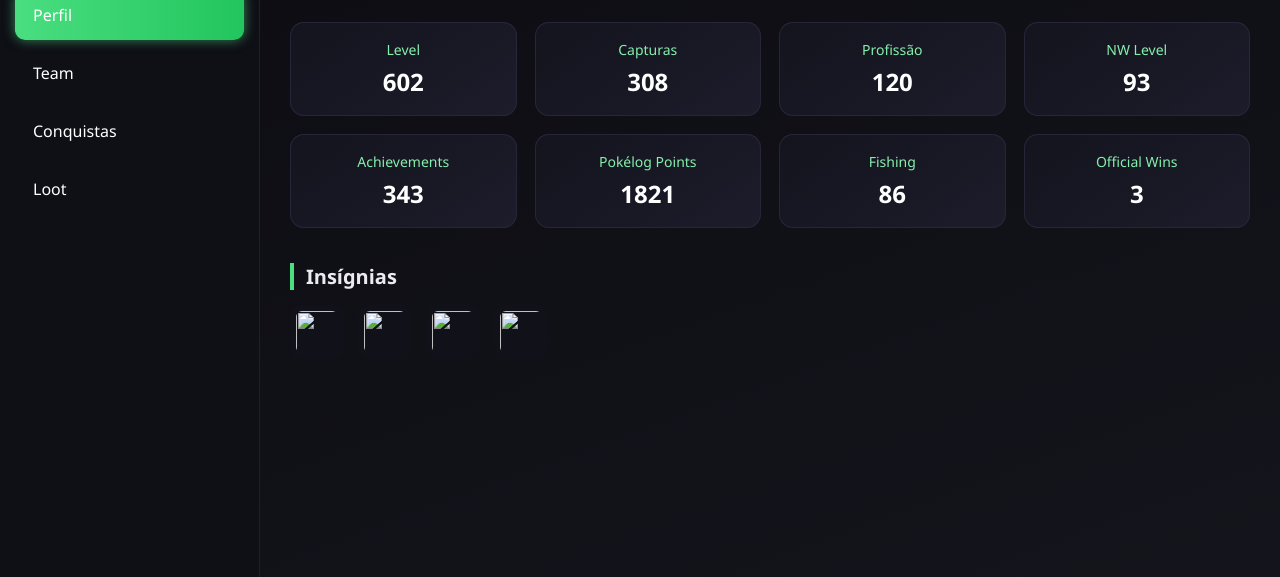
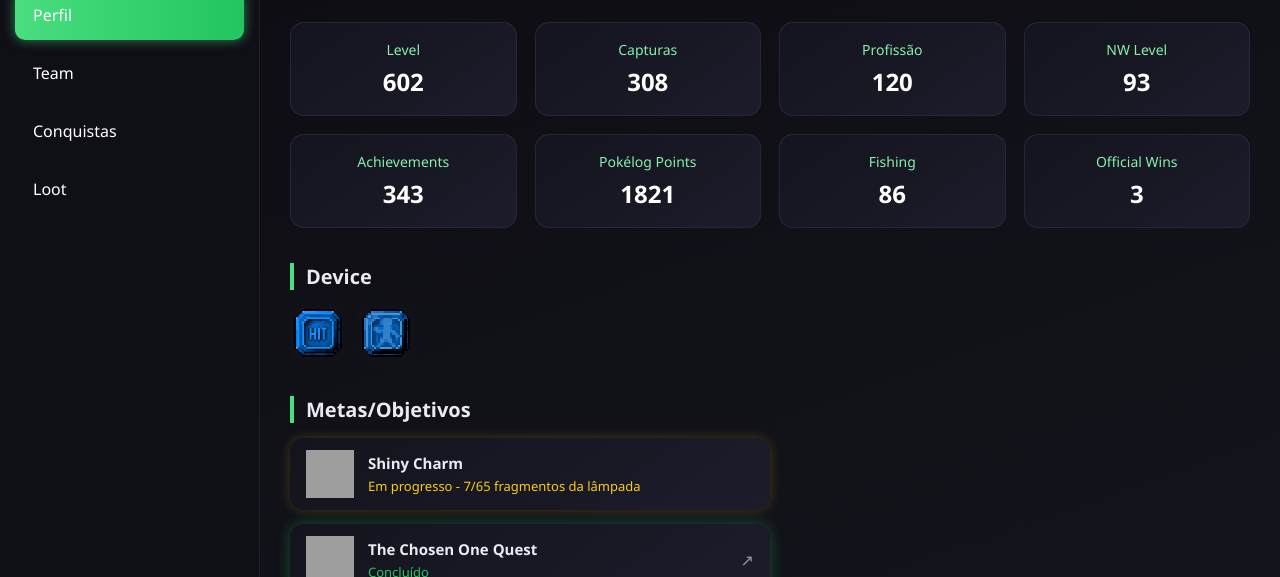
Before and after one commit to gabrielvcc/pxg_hub, a plain HTML site: page index.html in a window 1280 px wide. Shown: the part 223-800 px from the top of the page. Drawn offline with Linux system fonts and the light colour scheme; grey boxes are pictures that could not be loaded.

Commit message:
ajustada no profile

```diff
--- a/css/style.css
+++ b/css/style.css
@@ -180,26 +180,88 @@ body {
   padding-left: 12px;
 }
 
-/* BADGES */
-.badges {
+/* DEVICE */
+.device-helds {
   display: flex;
-  gap: 14px;
-  flex-wrap: wrap;
+  gap: 12px;
 }
 
-.badge {
-  width: 54px;
-  height: 54px;
-  border-radius: 12px;
-  background: #11111a;
-  padding: 6px;
-  transition: transform 0.3s ease, box-shadow 0.3s ease;
+.profile-device h3 {
+  margin-bottom: 80px;
+  color: var(--accent);
 }
 
-.badge:hover {
-  transform: scale(1.15);
-  box-shadow: 0 0 12px var(--accent-glow-soft);
+.device-helds img {
+  width: 48px;
+  height: 48px;
+  image-rendering: pixelated;
 }
+
+/* METAS */
+
+.metas {
+  display: flex;
+  flex-direction: column;
+  gap: 14px;
+  width: 50%;
+}
+
+.meta-card {
+  display: flex;
+  align-items: center;
+  gap: 14px;
+  padding: 12px 16px;
+  border-radius: 14px;
+  background: linear-gradient(145deg, #14141e, #1c1c2b);
+  transition: transform 0.25s ease, box-shadow 0.25s ease;
+}
+
+.meta-image {
+  width: 48px;
+  height: 48px;
+  image-rendering: pixelated;
+}
+
+.meta-info {
+  display: flex;
+  flex-direction: column;
+  gap: 4px;
+}
+
+.meta-title {
+  font-weight: 600;
+  font-size: 15px;
+}
+
+.meta-card.progress {
+  box-shadow: 0 0 12px rgba(234, 179, 8, 0.25);
+}
+
+.meta-progress {
+  font-size: 13px;
+  color: #facc15;
+}
+
+.meta-card.completed {
+  box-shadow: 0 0 14px rgba(34, 197, 94, 0.35);
+}
+
+.meta-complete {
+  font-size: 13px;
+  color: #22c55e;
+}
+
+.meta-card.clickable:hover {
+  cursor: pointer;
+  transform: translateY(-2px);
+}
+
+.meta-card.completed::after {
+  content: "↗";
+  margin-left: auto;
+  opacity: 0.6;
+}
+
 
 /* TITLES OTHER PAGES */
 
--- a/data/helds.json
+++ b/data/helds.json
@@ -84,6 +84,11 @@
     "image": "/assets/helds/Critical_T8.png",
     "description": "Concede uma chance de 27% de causar dano crítico."
   },
+  "critical_t8_device": {
+    "name": "Critical T8",
+    "image": "/assets/helds/Critical_T8 - Device.png",
+    "description": "Concede uma chance de 27% de causar dano crítico."
+  },
   "boost_t7": {
     "name": "Boost T7",
     "image": "/assets/helds/Boost_T7.png",
@@ -103,5 +108,15 @@
     "name": "Defense T6",
     "image": "/assets/helds/Defense_T6.png",
     "description": "Aumenta a defesa do Pokémon em 20%."
+  },
+  "block_t8": {
+    "name": "Block T8",
+    "image": "/assets/helds/Block_T8.png",
+    "description": "Concede uma chance de 25% de bloquear 90% de um ataque recebido."
+  },
+  "block_t8_device": {
+    "name": "Block T8",
+    "image": "/assets/helds/Block_T8 - Device.png",
+    "description": "Concede uma chance de 25% de bloquear 90% de um ataque recebido."
   }
 }
--- a/data/profile.json
+++ b/data/profile.json
@@ -1,7 +1,7 @@
 {
   "username": "Palitou",
   "title": "The Chosen One",
-  "avatar": "assets/avatar.png",
+  "avatar": "/assets/imgs/Profile-pxg.png",
 
   "stats": {
     "level": 602,
@@ -13,11 +13,26 @@
     "fishing": 86,
     "wins": 3
   },
+  "device": ["critical_t8_device", "block_t8_device"],
 
-  "badges": [
-    "assets/badges/kanto.png",
-    "assets/badges/johto.png",
-    "assets/badges/hoenn.png",
-    "assets/badges/sinnoh.png"
+  "metas": [
+    {
+      "id": "shiny_charm",
+      "title": "Shiny Charm",
+      "image": "https://wiki.pokexgames.com/images/8/82/Shiny-charm.png",
+      "status": "progress",
+      "progress": {
+        "current": 7,
+        "total": 65,
+        "label": "fragmentos da lâmpada"
+      }
+    },
+    {
+      "id": "chosen",
+      "title": "The Chosen One Quest",
+      "image": "https://wiki.pokexgames.com/images/0/0c/249-Lugia.png",
+      "status": "completed",
+      "link": "conquistas#nightmare"
+    }
   ]
 }
--- a/index.html
+++ b/index.html
@@ -2,7 +2,7 @@
 <html lang="pt-BR">
 <head>
   <meta charset="UTF-8">
-  <title>PXG Profile</title>
+  <title>Pxg is Life</title>
   <link rel="stylesheet" href="css/style.css">
 </head>
 <body>
@@ -52,9 +52,11 @@
         <div class="stat"><span>Official Wins</span><b id="wins"></b></div>
       </div>
 
-      <!-- INSÍGNIAS -->
-      <h2 class="section-title">Insígnias</h2>
-      <div class="badges" id="badges"></div>
+      <!-- ITENS DO CHAR -->
+      <h2 class="section-title">Device</h2>
+      <div class="device-helds" id="deviceHelds"></div>
+      <h2 class="section-title">Metas/Objetivos</h2>
+      <div class="metas" id="metasS"></div>
 
     </section>
 
--- a/js/app.js
+++ b/js/app.js
@@ -12,36 +12,86 @@ navItems.forEach(item => {
   });
 });
 
-// CARREGAR PERFIL
-fetch('data/profile.json')
-  .then(res => res.json())
-  .then(data => {
+// PERFIL
+Promise.all([
+  fetch('data/profile.json').then(r => r.json()),
+  fetch('data/helds.json').then(r => r.json())
+]).then(([profile, helds]) => {
 
-    // Info básica
-    document.getElementById('username').innerText = data.username;
-    document.getElementById('title').innerText = data.title;
-    document.getElementById('avatar').src = data.avatar;
+  // Info básica
+  document.getElementById('username').innerText = profile.username;
+  document.getElementById('title').innerText = profile.title;
+  document.getElementById('avatar').src = profile.avatar;
 
-    // Stats
-    document.getElementById('level').innerText = data.stats.level;
-    document.getElementById('captures').innerText = data.stats.captures;
-    document.getElementById('profession').innerText = data.stats.profession;
-    document.getElementById('nightmare').innerText = data.stats.nightmare;
-    document.getElementById('achievements').innerText = data.stats.achievements;
-    document.getElementById('pokelog').innerText = data.stats.pokelog;
-    document.getElementById('fishing').innerText = data.stats.fishing;
-    document.getElementById('wins').innerText = data.stats.wins;
+  // Stats
+  document.getElementById('level').innerText = profile.stats.level;
+  document.getElementById('captures').innerText = profile.stats.captures;
+  document.getElementById('profession').innerText = profile.stats.profession;
+  document.getElementById('nightmare').innerText = profile.stats.nightmare;
+  document.getElementById('achievements').innerText = profile.stats.achievements;
+  document.getElementById('pokelog').innerText = profile.stats.pokelog;
+  document.getElementById('fishing').innerText = profile.stats.fishing;
+  document.getElementById('wins').innerText = profile.stats.wins;
 
-    // Badges
-    const badgesDiv = document.getElementById('badges');
-    data.badges.forEach(b => {
-      const img = document.createElement('img');
-      img.src = b;
-      img.className = 'badge';
-      badgesDiv.appendChild(img);
+  // DEVICE
+
+  const deviceDiv = document.getElementById('deviceHelds');
+
+  profile.device.forEach(id => {
+    const held = helds[id];
+    if (!held) return;
+
+    deviceDiv.innerHTML += `
+      <div class="held">
+        <img src="${held.image}">
+        <div class="tooltip">
+          <b>${held.name}</b><br>${held.description}
+        </div>
+      </div>
+    `;
+  });
+
+  // METAS
+
+  const metasContainer = document.getElementById('metasS');
+
+profile.metas.forEach(meta => {
+  const card = document.createElement('div');
+  card.classList.add('meta-card', meta.status);
+
+  if (meta.status === 'completed' && meta.link) {
+    card.classList.add('clickable');
+    card.addEventListener('click', () => {
+      document.querySelector('[data-page="conquistas"]').click();
+      if (meta.link.includes('#')) {
+        setTimeout(() => {
+          location.hash = meta.link.split('#')[1];
+        }, 200);
+      }
     });
+  }
 
-  });
+  card.innerHTML = `
+    <img src="${meta.image}" class="meta-image">
+
+    <div class="meta-info">
+      <div class="meta-title">${meta.title}</div>
+
+      ${
+        meta.status === 'progress'
+          ? `<div class="meta-progress">
+              Em progresso - ${meta.progress.current}/${meta.progress.total}
+              ${meta.progress.label}
+            </div>`
+          : `<div class="meta-complete">Concluído</div>`
+      }
+    </div>
+  `;
+
+  metasContainer.appendChild(card);
+});
+
+});
 
 teamGrid.classList.add('view-grid');
 
@@ -141,24 +191,31 @@ document.addEventListener('mouseover', e => {
 
   tooltip.style.display = 'block';
 
-  // Espera renderizar pra medir
   requestAnimationFrame(() => {
     const rect = tooltip.getBoundingClientRect();
     const padding = 8;
 
-    // Passou da esquerda
-    if (rect.left < padding) {
+    const container = document.querySelector('.content'); // ⚠️ ajusta se necessário
+    if (!container) return;
+
+    const containerRect = container.getBoundingClientRect();
+
+    // Passou da esquerda do conteúdo
+    if (rect.left < containerRect.left + padding) {
       tooltip.style.left = '0';
+      tooltip.style.right = 'auto';
       tooltip.style.transform = 'translateX(0)';
     }
 
-    // Passou da direita
-    if (rect.right > window.innerWidth - padding) {
-      tooltip.style.left = '100%';
-      tooltip.style.transform = 'translateX(-100%)';
+    // Passou da direita do conteúdo
+    if (rect.right > containerRect.right - padding) {
+      tooltip.style.left = 'auto';
+      tooltip.style.right = '0';
+      tooltip.style.transform = 'translateX(0)';
     }
   });
 });
+
 
 document.addEventListener('mouseout', e => {
   const held = e.target.closest('.held, .inactive-item, .pokeball, .type-icon');
```
Also changed, not shown: balance.html (deleted, +0 -27 lines), team.html (deleted, +0 -21 lines), assets/helds/Block_T8 - Device.png (added), assets/helds/Block_T8.png (added), assets/helds/Blocks.png (added), assets/helds/Critical_T8 - Device.png (added), assets/imgs/Profile-pxg.png (added).
